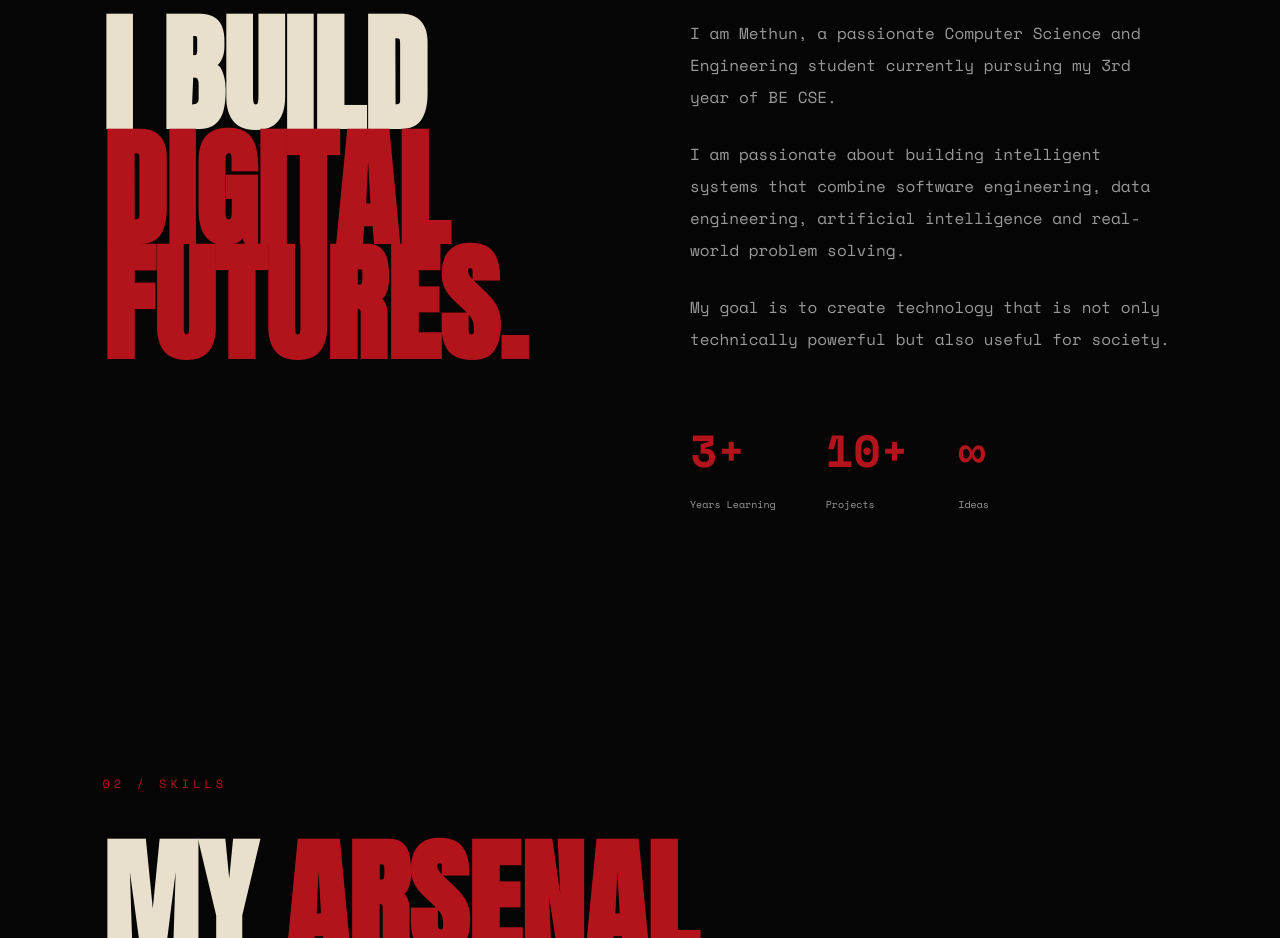
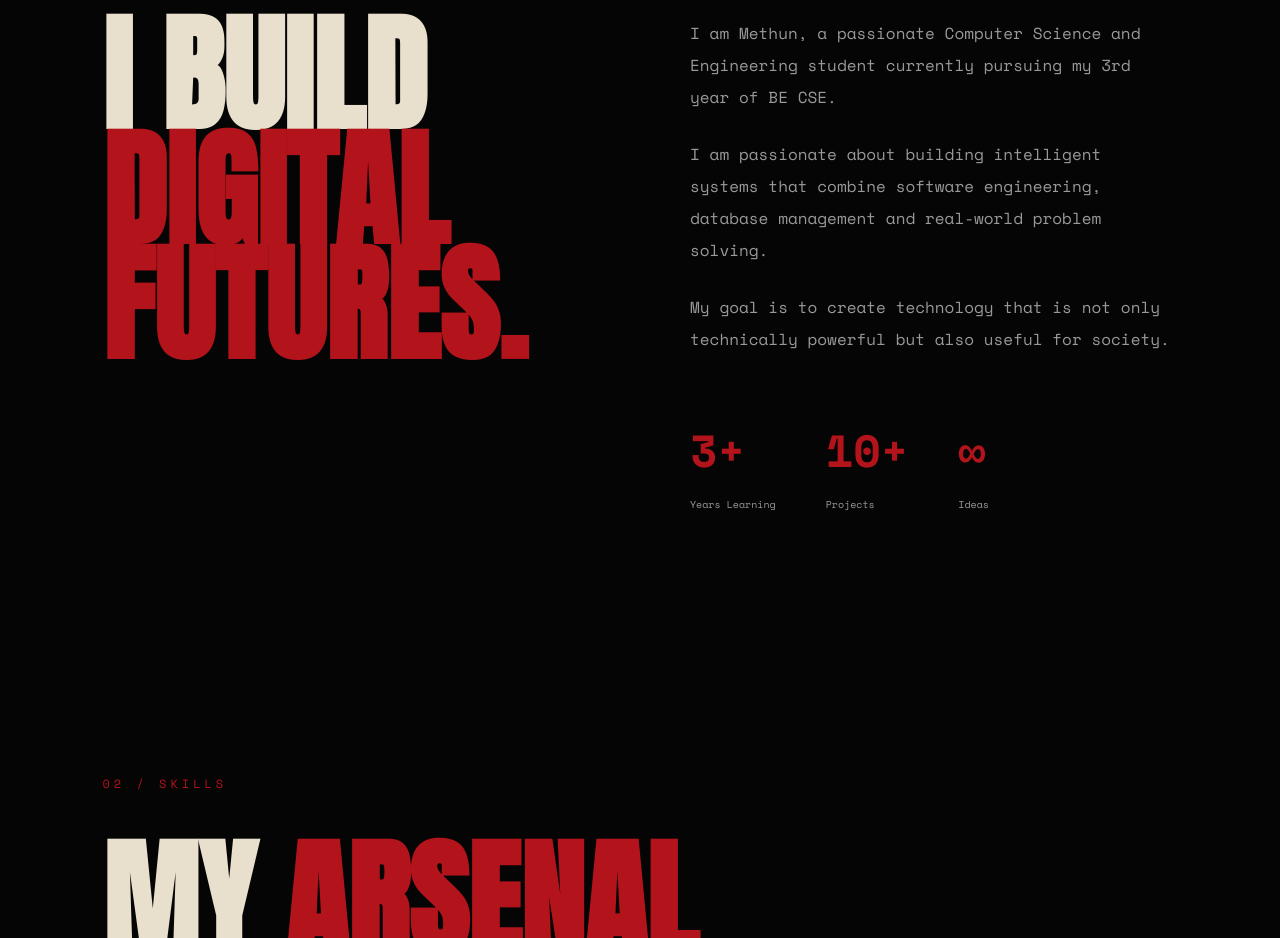
Before and after one commit to METHUNSM001/methun-profile, a React (Vite) app: page / in a window 1280 px wide. Shown: the part 980-1918 px from the top of the page. Built offline with nearby package versions, Linux system fonts and the light colour scheme.

Commit message:
Update About.jsx

```diff
--- a/src/components/About.jsx
+++ b/src/components/About.jsx
@@ -8,7 +8,7 @@ export default function About() {
         <div><h2>I BUILD <span>DIGITAL FUTURES.</span></h2></div>
         <div className="about-text">
           <p>I am Methun, a passionate Computer Science and Engineering student currently pursuing my 3rd year of BE CSE.</p>
-          <p>I am passionate about building intelligent systems that combine software engineering, data engineering, artificial intelligence and real-world problem solving.</p>
+          <p>I am passionate about building intelligent systems that combine software engineering, database management and real-world problem solving.</p>
           <p>My goal is to create technology that is not only technically powerful but also useful for society.</p>
           <div className="stats">
             <div><strong>3+</strong><span>Years Learning</span></div>
```
